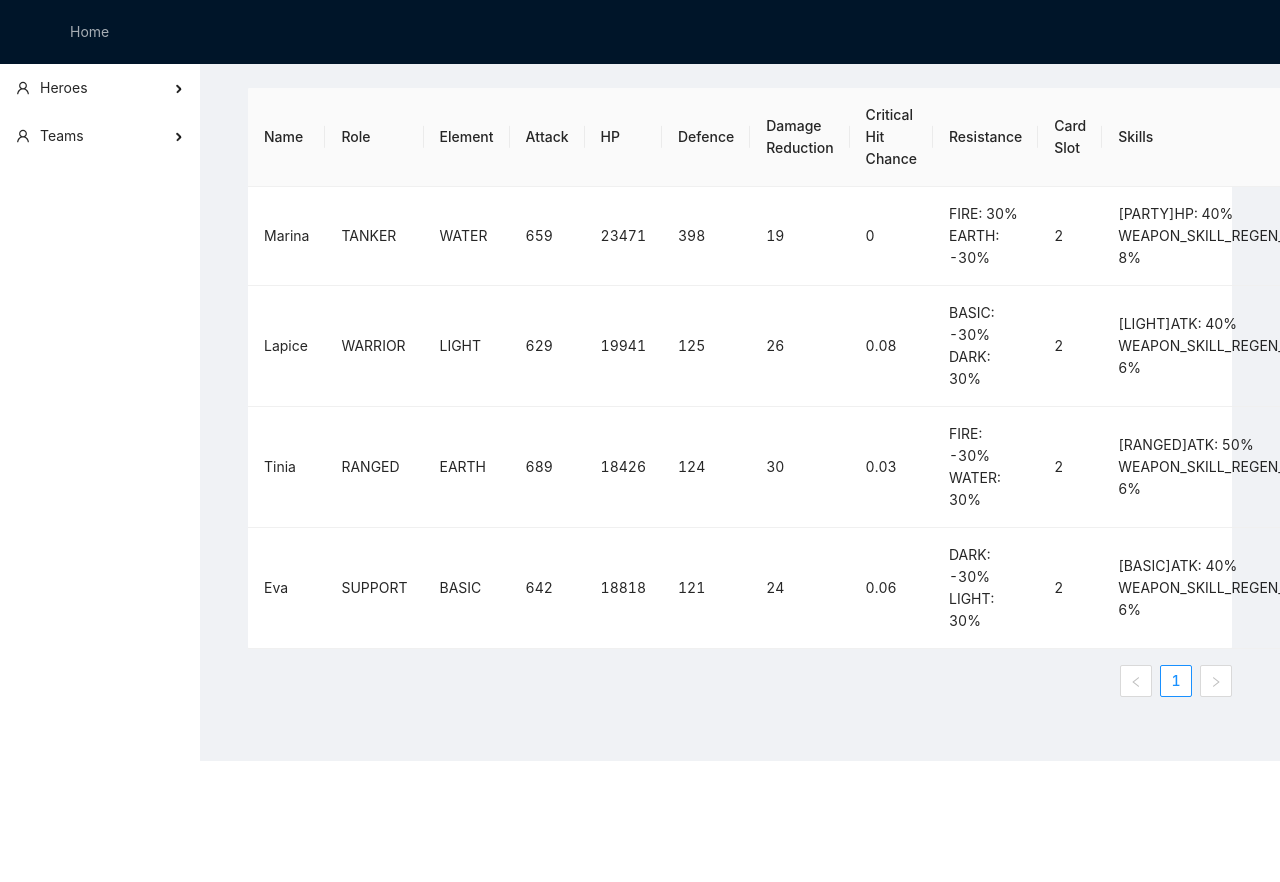
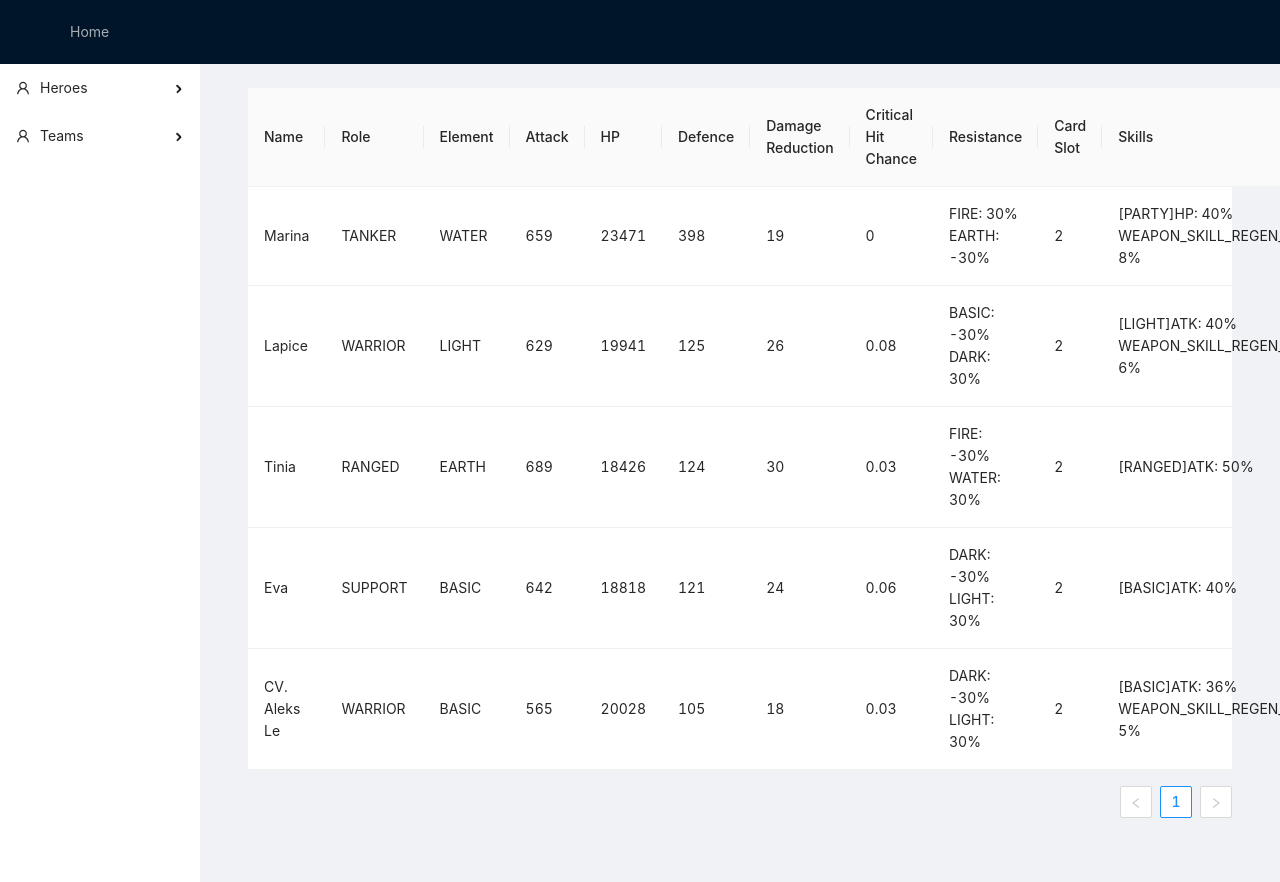
Before and after one commit to monacob/guardian-tales, a React (Create React App) app: page /heroes in a window 1280 px wide. Shown: the top 882 px of the page. Before the commit the page ends 800 px from the top, so only its background shows below. Built offline with nearby package versions, Linux system fonts and the light colour scheme.

Commit message:
add hero

```diff
--- a/src/data/heroes.js
+++ b/src/data/heroes.js
@@ -91,10 +91,6 @@ const heroes: Array<Hero> = [
             target: 'RANGED',
             attribute: 'ATK',
             value: 0.50
-        }, {
-            target: 'SELF',
-            attribute: 'WEAPON_SKILL_REGEN_SPEED',
-            value: 0.06
         }]
     },
     {
@@ -115,10 +111,30 @@ const heroes: Array<Hero> = [
             target: 'BASIC',
             attribute: 'ATK',
             value: 0.40
+        }]
+    },
+    {
+        name: 'CV. Aleks Le',
+        role: 'WARRIOR',
+        element: 'BASIC',
+        atk: 565,
+        criticalHitChance: 0.03,
+        hp: 20028,
+        def: 105,
+        damageReduction: 18,
+        cardSlot: 2,
+        resistance: [
+            {type: 'DARK', value: -0.3},
+            {type: 'LIGHT', value: 0.3},
+        ],
+        skills: [{
+            target: 'BASIC',
+            attribute: 'ATK',
+            value: 0.36
         }, {
             target: 'SELF',
             attribute: 'WEAPON_SKILL_REGEN_SPEED',
-            value: 0.06
+            value: 0.05
         }]
     }
 ]
```
